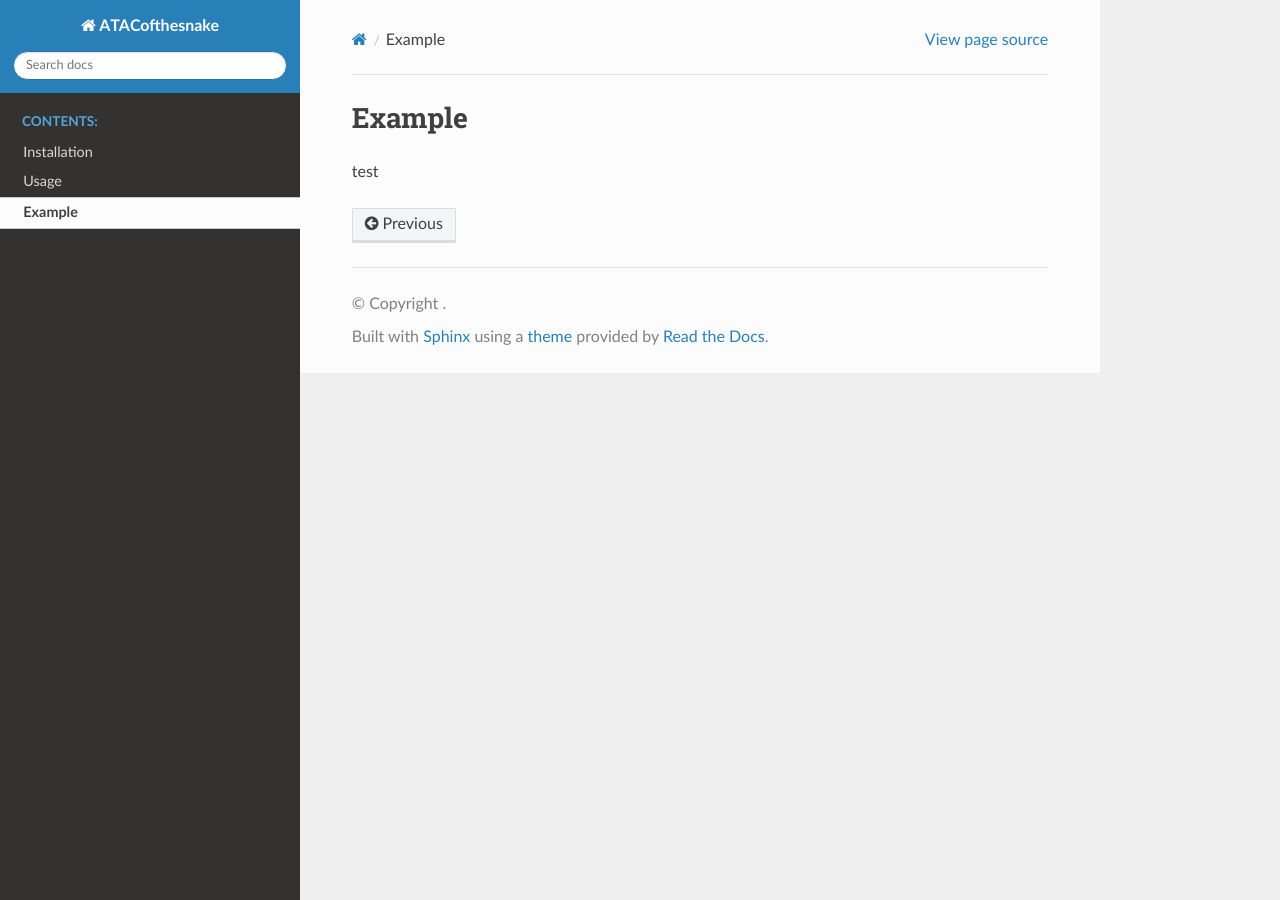
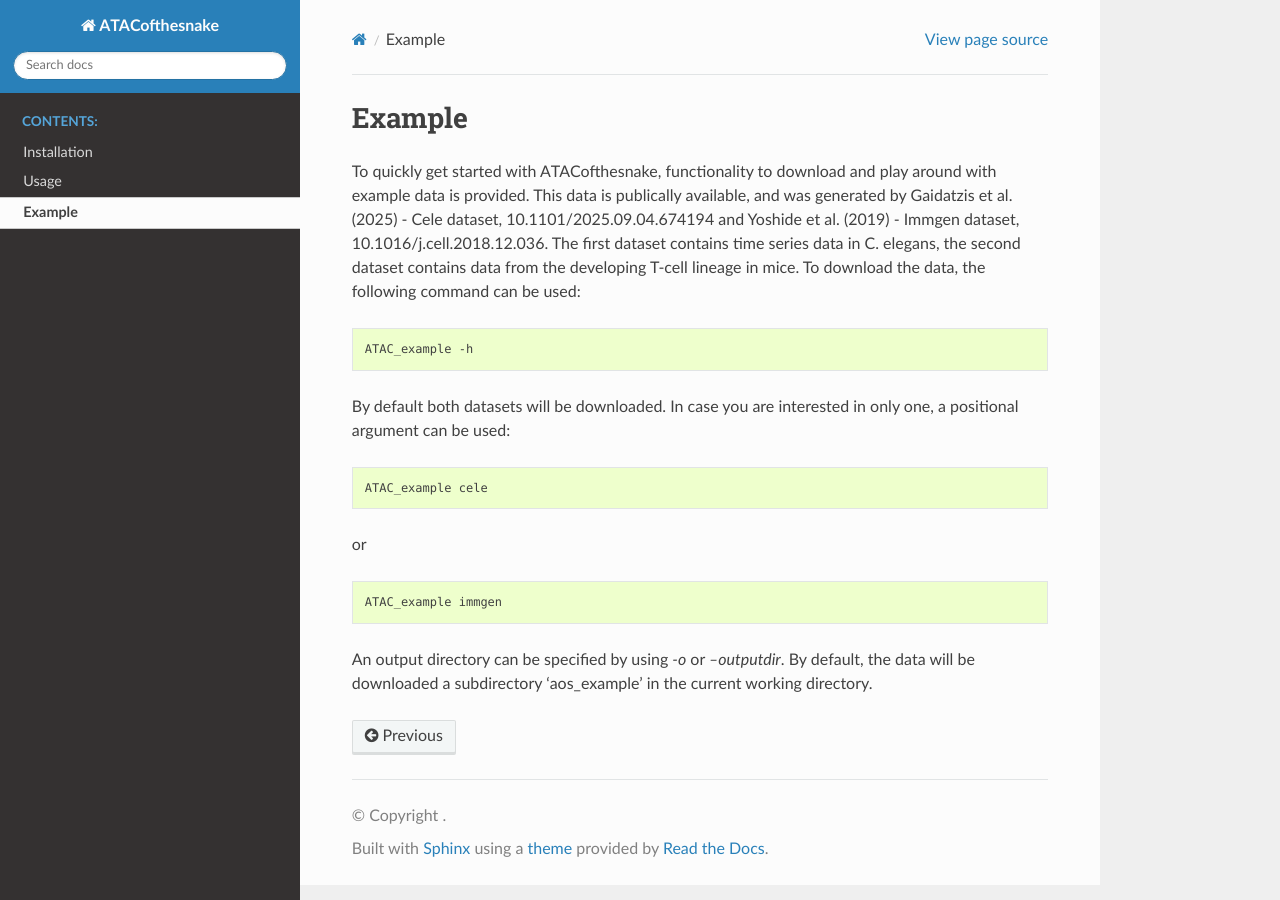
Before and after one commit to maxplanck-ie/ATACofthesnake, a Sphinx documentation site: the page built from docs/content/example.rst, in a window 1280 px wide. Built offline with Sphinx 7.4.7 and the Read the Docs theme 3.1.0, drawn with Linux system fonts in a browser that asks for light colours.

Commit message:
init example in docs

```diff
--- a/docs/content/example.rst
+++ b/docs/content/example.rst
@@ -1,4 +1,25 @@
 Example
 =======
 
-test
+To quickly get started with ATACofthesnake, functionality to download and play around with example data is provided.
+This data is publically available, and was generated by Gaidatzis et al. (2025) - Cele dataset, 10.1101/2025.09.04.674194 and Yoshide et al. (2019) - Immgen dataset, 10.1016/j.cell.2018.12.036.
+The first dataset contains time series data in C. elegans, the second dataset contains data from the developing T-cell lineage in mice.
+To download the data, the following command can be used:
+
+.. code-block:: bash
+
+    ATAC_example -h
+
+By default both datasets will be downloaded. In case you are interested in only one, a positional argument can be used:
+
+.. code-block:: bash
+
+    ATAC_example cele
+
+or
+
+.. code-block:: bash
+
+    ATAC_example immgen
+
+An output directory can be specified by using `-o` or `--outputdir`. By default, the data will be downloaded a subdirectory 'aos_example' in the current working directory.
```
